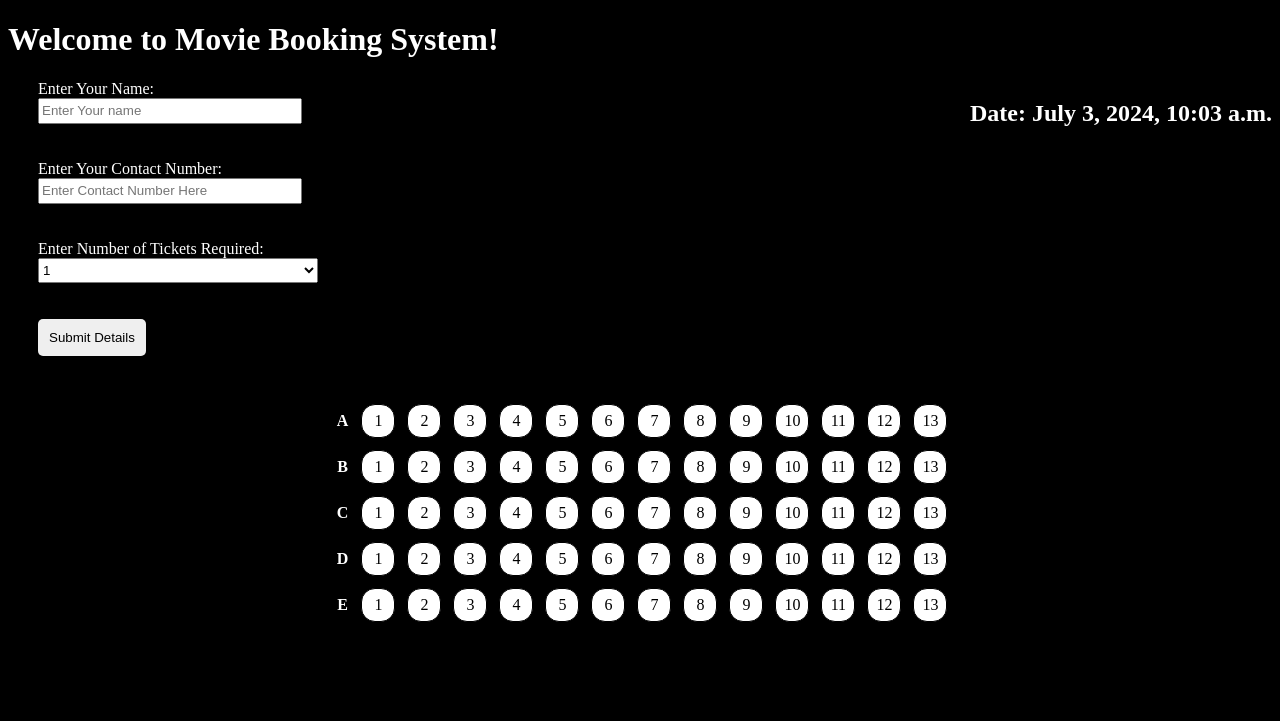
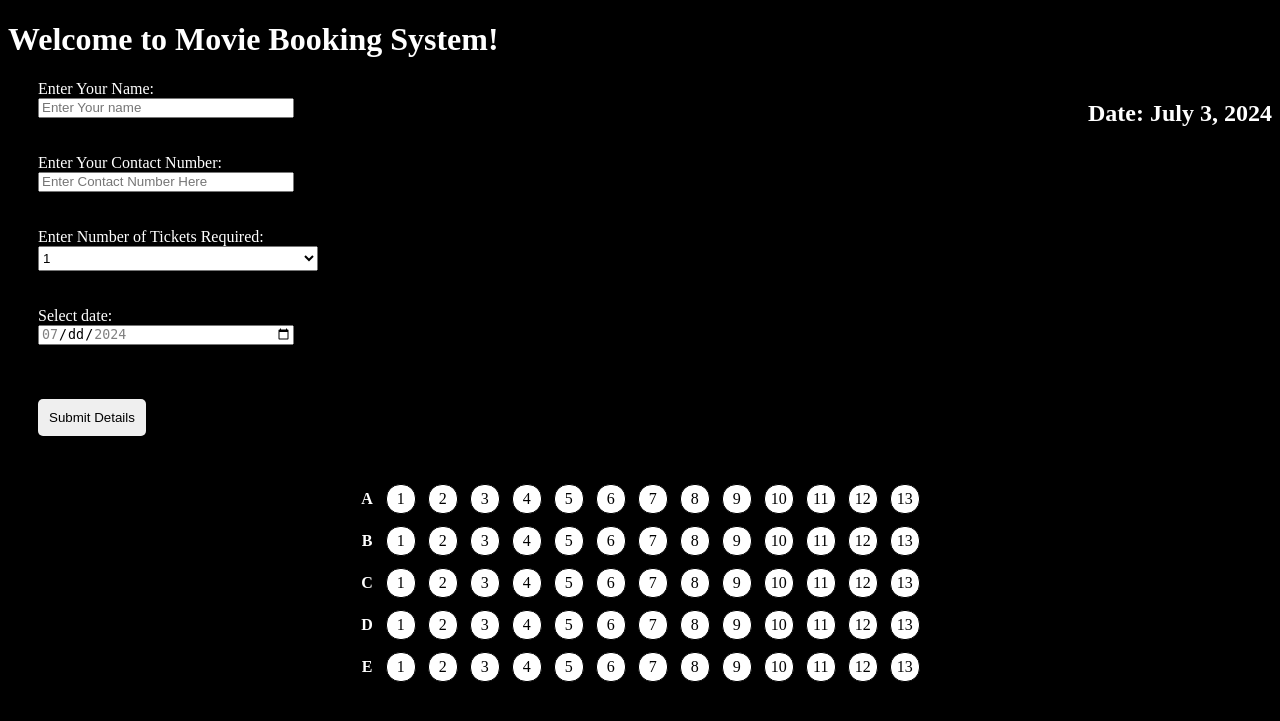
Before and after one commit to umeshsobti/Movie-Booking-System, a Django app: page / in a window 1280 px wide. Shown: the top 721 px of the page. Run offline with Django 5.2, Linux system fonts and the light colour scheme; tables that the repository leaves empty hold one stand-in row (values such as "Sample post").

Commit message:
Added date section its functionality and validation

```diff
--- a/myapp/templates/index.html
+++ b/myapp/templates/index.html
@@ -6,6 +6,9 @@
     <meta name="viewport" content="width=device-width, initial-scale=1.0" />
     <title>Movie Booking System</title>
     <style>
+        *{
+            box-sizing: border-box;
+        }
         input {
             height: 20px;
             width: 20vw;
@@ -34,7 +37,7 @@
         }
         #container {
             display: flex;
-            width: 99vw;
+            width: calc(100vw-10px);
             align-items: center;
             justify-content: center;
         }
@@ -42,19 +45,19 @@
             display: flex;
             flex-direction: column;
         }
-        button {
+        #button {
             padding: 10px;
             border: 1px solid transparent;
             border-radius: 5px;
             cursor: pointer;
             transition: all 0.2s ease;
         }
-        button:hover {
+        #button:hover {
             background: #000;
             color: #fff;
             border: 1px solid white;
         }
-        select {
+        #tickets {
             height: 25px;
             width: 280px;
         }
@@ -62,7 +65,7 @@
             display: flex;
             justify-content: space-between;
         }
-        form {
+        #form {
             margin-left: 30px;
         }
         .disabled{
@@ -72,9 +75,10 @@
     </style>
 </head>
 <body>
+
     <h1>Welcome to Movie Booking System!</h1>
     <div id="main_wrapper">
-        <form action="{% url 'save_movie' %}" method="post">
+        <form action="{% url 'save_movie' %}" id="form" method="post">
             {% csrf_token %}
             <div class="label">
                 <label for="name">Enter Your Name: </label>
@@ -105,14 +109,20 @@
                     <option value="9">9</option>
                     <option value="10">10</option>
                 </select>
+            </div> <br> <br>
+            <div class="date">
+                <label for="date">Select date: </label> <br>
+                <input type="date" id="date" name="booking_date"> <br> <br>
             </div>
             <br />
             <br />
             <div id="selected_ticket_container"></div>
-            <button type="submit">Submit Details</button>
+            <button id="button" type="submit">Submit Details</button>
         </form>
+<div>
 
-        <h2>Date: {{ current_date }}</h2>
+    <h2>Date: {{ current_date }}</h2>
+</div>
     </div>
     <br />
     <br />
@@ -143,7 +153,6 @@
             {% endwith %}
             {% endfor %}
         </table>
-
     </div>
 
     <script>
@@ -191,6 +200,20 @@
                 container.appendChild(input);
             });
         }
+
+        let today = new Date().toISOString().split('T')[0];
+
+        // Set the min attribute of the date input to today's date
+        let date_valid = document.getElementById('date');
+        date_valid.setAttribute('min', today);
+        let currentDate = new Date();
+        let daysUntilThursday = (4 - currentDate.getDay() + 7) % 7;
+
+        let nextThursday = new Date();
+        nextThursday.setDate(currentDate.getDate() + daysUntilThursday);
+        nextThursday = nextThursday.toISOString().split('T')[0];
+
+        date_valid.setAttribute('max', nextThursday);
     </script>
 </body>
 </html>
--- a/myapp/views.py
+++ b/myapp/views.py
@@ -4,9 +4,9 @@ from .models import Movie, Tickets
 from datetime import datetime
 
 def main(request):
-    current_date = datetime.now()
-    booked_date = Tickets.objects.filter(booking_date=current_date).values_list('number', flat=True)
-    return render(request, 'index.html',{'current_date': current_date,'booked_date':booked_date})
+    selected_date = request.GET.get('date', datetime.now().date())
+    booked_date = Tickets.objects.filter(booking_date=selected_date).values_list('number', flat=True)
+    return render(request, 'index.html', {'current_date': selected_date, 'booked_date': booked_date})
 
 def save_movie(request):
     if request.method == "POST":
@@ -14,7 +14,7 @@ def save_movie(request):
         contact_number = request.POST.get('contact_number')
         no_of_tickets = request.POST.get('no_of_tickets')
         ticket_number = request.POST.getlist('selected_tickets')
-
+        booking_date = request.POST.get('booking_date')
         movie = Movie(
             title="Movie Name",
             person_name=person_name,
@@ -24,7 +24,7 @@ def save_movie(request):
         movie.save()
 
         for seat_number in ticket_number:
-            Tickets.objects.create(movie=movie, number=seat_number)
+            Tickets.objects.create(movie=movie, number=seat_number,booking_date =booking_date)
 
         last_movie = Movie.objects.last()
         print(last_movie,'last_movie')
```
